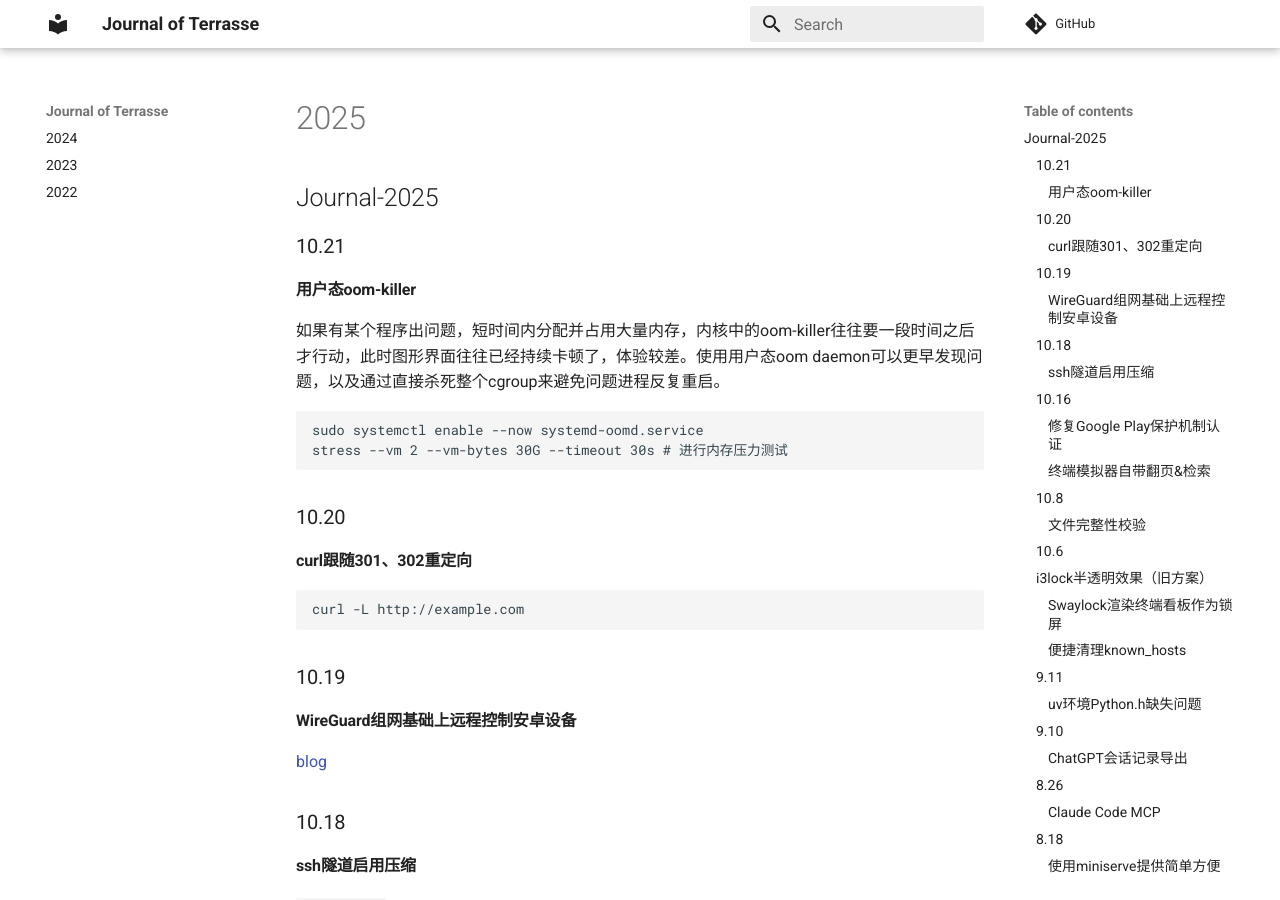
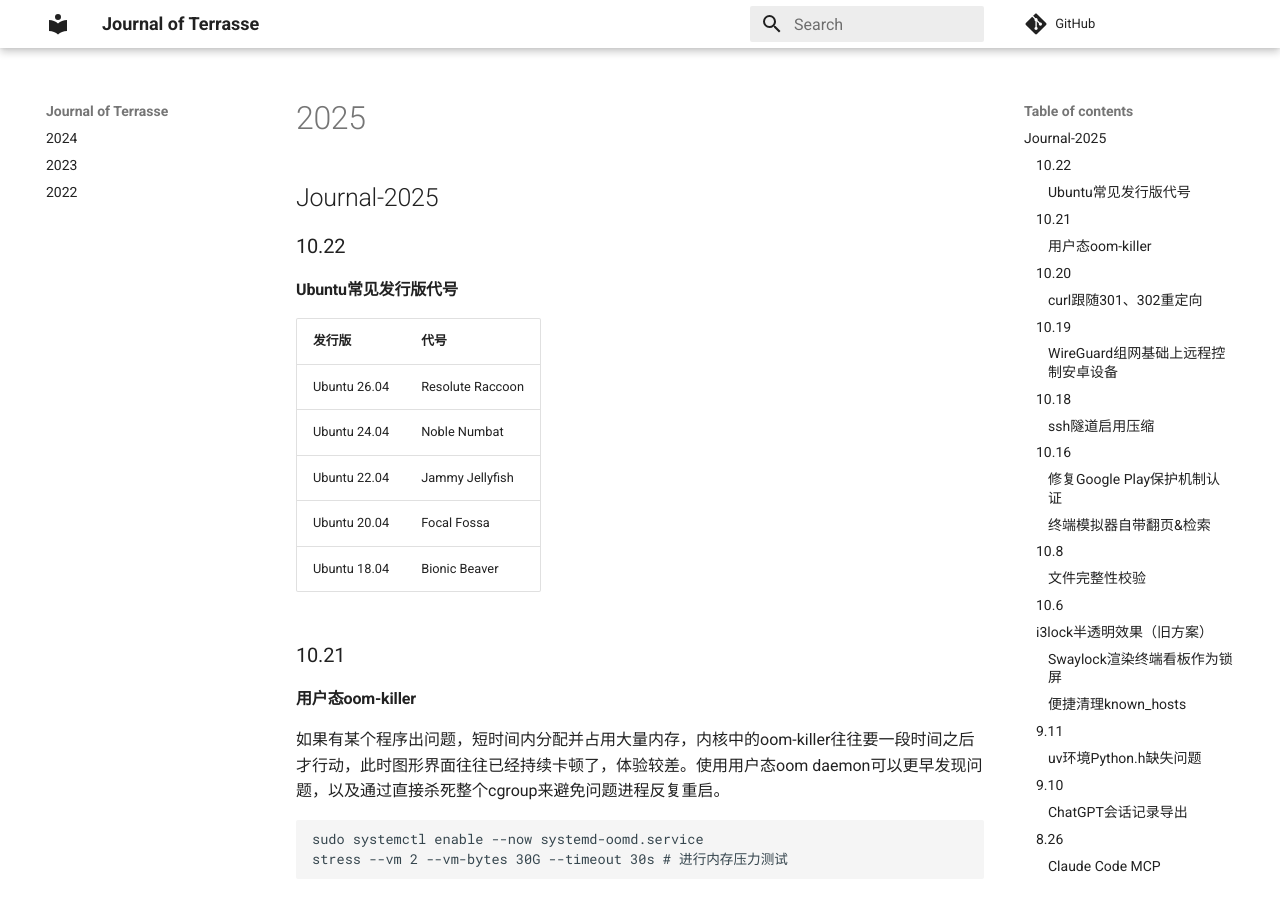
Before and after one commit to Jerry-Terrasse/journal, an MkDocs documentation site: the page built from docs/2025.md, in a window 1280 px wide and 900 px high. Built offline with MkDocs 1.6.1 and Material for MkDocs 9.7.7, drawn with Linux system fonts in a browser that asks for light colours; comment, search, counter and statistics services are not loaded.

Commit message:
update (Wed Oct 22 01:19:53 PM CST 2025)

```diff
--- a/docs/2025.md
+++ b/docs/2025.md
@@ -1,4 +1,16 @@
 ## Journal-2025
+
+### 10.22
+
+#### Ubuntu常见发行版代号
+
+| 发行版       | 代号             |
+| ------------ | ---------------- |
+| Ubuntu 26.04 | Resolute Raccoon |
+| Ubuntu 24.04 | Noble Numbat     |
+| Ubuntu 22.04 | Jammy Jellyfish  |
+| Ubuntu 20.04 | Focal Fossa      |
+| Ubuntu 18.04 | Bionic Beaver    |
 
 ### 10.21
 
```
